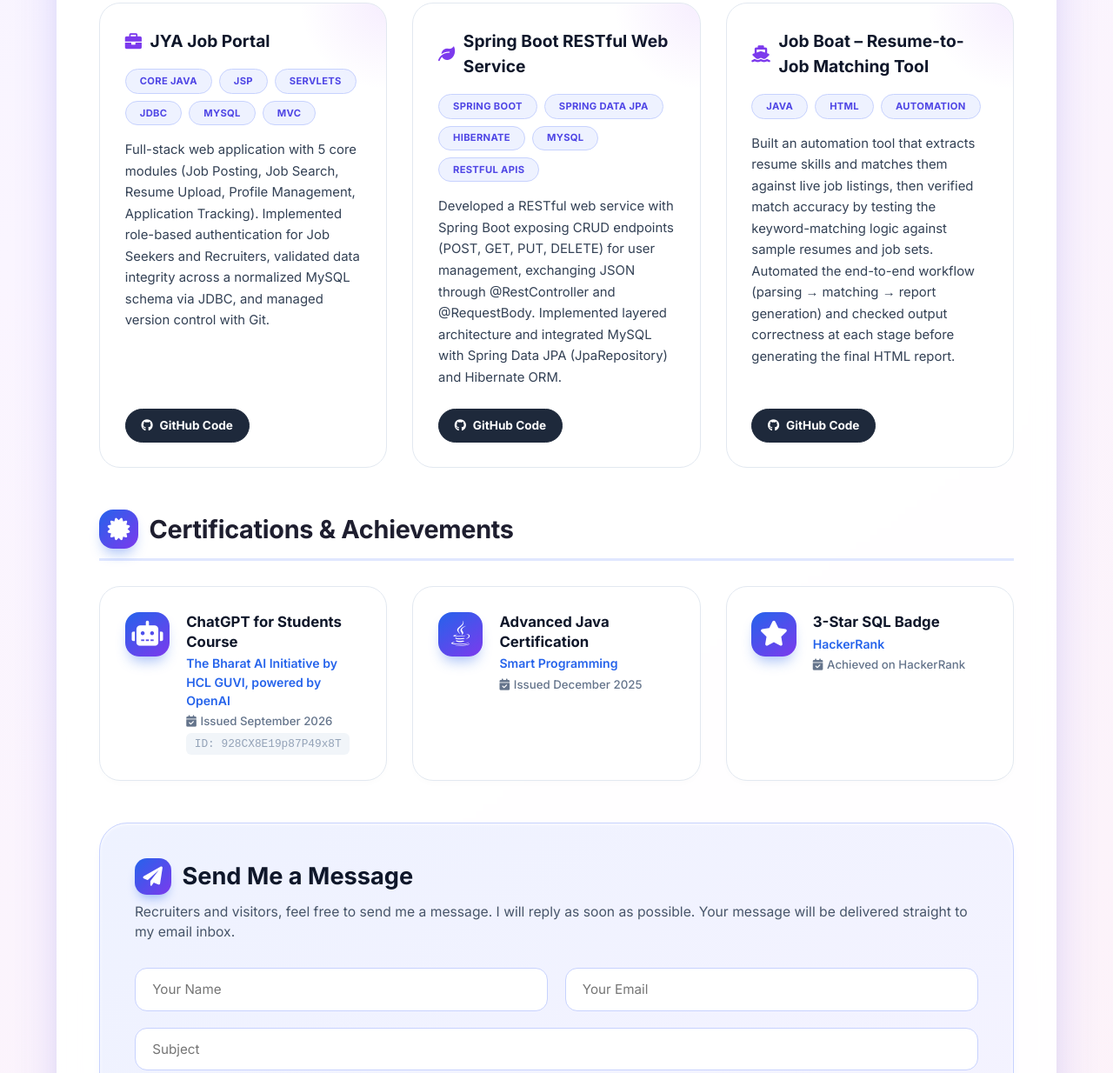
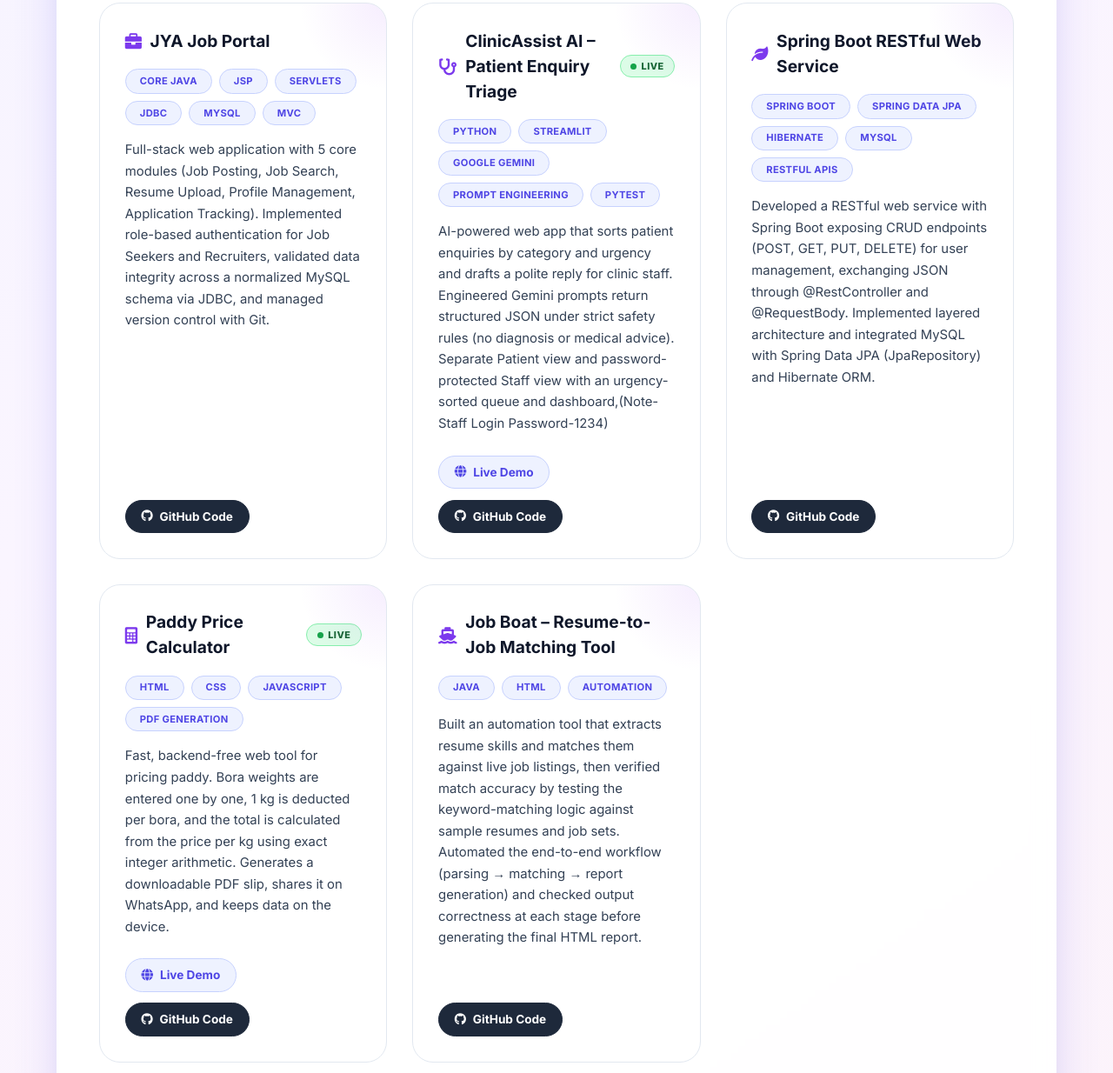
Before and after one commit to ArashadJya/Arashad-Jya-Portfolio.github.io, a plain HTML site: page index.html in a window 1280 px wide. Shown: the part 2030-3264 px from the top of the page at 87% size. Drawn offline with Linux system fonts and the light colour scheme.

Commit message:
add two project

```diff
--- a/index.html
+++ b/index.html
@@ -356,6 +356,31 @@
 
     .project-link.github { background: #1e293b; color: white; border-color: #1e293b; }
     .project-link.github:hover { background: #0f172a; border-color: #0f172a; gap: 0.8rem; }
+
+    .live-badge {
+      margin-left: auto;
+      flex-shrink: 0;
+      display: inline-flex;
+      align-items: center;
+      gap: 0.35rem;
+      font-size: 0.68rem;
+      font-weight: 800;
+      letter-spacing: 0.5px;
+      text-transform: uppercase;
+      color: #166534;
+      background: #dcfce7;
+      border: 1px solid #86efac;
+      padding: 0.25rem 0.7rem;
+      border-radius: 40px;
+      white-space: nowrap;
+    }
+
+    .live-badge::before {
+      content: '';
+      width: 7px; height: 7px;
+      border-radius: 50%;
+      background: #16a34a;
+    }
 
     /* ---------- EXPERIENCE ---------- */
     .experience-card {
@@ -807,7 +832,7 @@
       </div>
       <div class="grid-2col">
 
-        <!-- 1. JYA Job Portal -->
+        <!-- 1. JYA Job Portal (flagship Java full-stack project) -->
         <div class="project-card">
           <div class="project-title">
             <i class="fas fa-briefcase"></i> JYA Job Portal
@@ -830,7 +855,33 @@
           </div>
         </div>
 
-        <!-- 2. Spring Boot RESTful Web Service -->
+        <!-- 2. ClinicAssist AI (live demo) -->
+        <div class="project-card">
+          <div class="project-title">
+            <i class="fas fa-stethoscope"></i> ClinicAssist AI – Patient Enquiry Triage
+            <span class="live-badge">Live</span>
+          </div>
+          <div class="project-tech">
+            <span>Python</span>
+            <span>Streamlit</span>
+            <span>Google Gemini</span>
+            <span>Prompt Engineering</span>
+            <span>Pytest</span>
+          </div>
+          <div class="project-desc">
+            AI-powered web app that sorts patient enquiries by category and urgency and drafts a polite reply for clinic staff. Engineered Gemini prompts return structured JSON under strict safety rules (no diagnosis or medical advice). Separate Patient view and password-protected Staff view with an urgency-sorted queue and dashboard,(Note-Staff Login Password-1234)
+          </div>
+          <div class="project-links">
+            <a href="https://clinic-assist-ai-tool-nmb7qyzhkdld6yrysxyv6r.streamlit.app/" target="_blank" rel="noopener noreferrer" class="project-link">
+              <i class="fas fa-globe"></i> Live Demo
+            </a>
+            <a href="https://github.com/ArashadJya/Clinic-Assist-AI-Tool" target="_blank" rel="noopener noreferrer" class="project-link github">
+              <i class="fab fa-github"></i> GitHub Code
+            </a>
+          </div>
+        </div>
+
+        <!-- 3. Spring Boot RESTful Web Service -->
         <div class="project-card">
           <div class="project-title">
             <i class="fas fa-leaf"></i> Spring Boot RESTful Web Service
@@ -852,7 +903,32 @@
           </div>
         </div>
 
-        <!-- 3. Job Boat -->
+        <!-- 4. Paddy Price Calculator (live demo) -->
+        <div class="project-card">
+          <div class="project-title">
+            <i class="fas fa-calculator"></i> Paddy Price Calculator
+            <span class="live-badge">Live</span>
+          </div>
+          <div class="project-tech">
+            <span>HTML</span>
+            <span>CSS</span>
+            <span>JavaScript</span>
+            <span>PDF Generation</span>
+          </div>
+          <div class="project-desc">
+            Fast, backend-free web tool for pricing paddy. Bora weights are entered one by one, 1 kg is deducted per bora, and the total is calculated from the price per kg using exact integer arithmetic. Generates a downloadable PDF slip, shares it on WhatsApp, and keeps data on the device.
+          </div>
+          <div class="project-links">
+            <a href="https://arashadjya.github.io/Paddy-Price-calculator-app/" target="_blank" rel="noopener noreferrer" class="project-link">
+              <i class="fas fa-globe"></i> Live Demo
+            </a>
+            <a href="https://github.com/ArashadJya/Paddy-Price-calculator-app" target="_blank" rel="noopener noreferrer" class="project-link github">
+              <i class="fab fa-github"></i> GitHub Code
+            </a>
+          </div>
+        </div>
+
+        <!-- 5. Job Boat -->
         <div class="project-card">
           <div class="project-title">
             <i class="fas fa-ship"></i> Job Boat – Resume-to-Job Matching Tool
```
